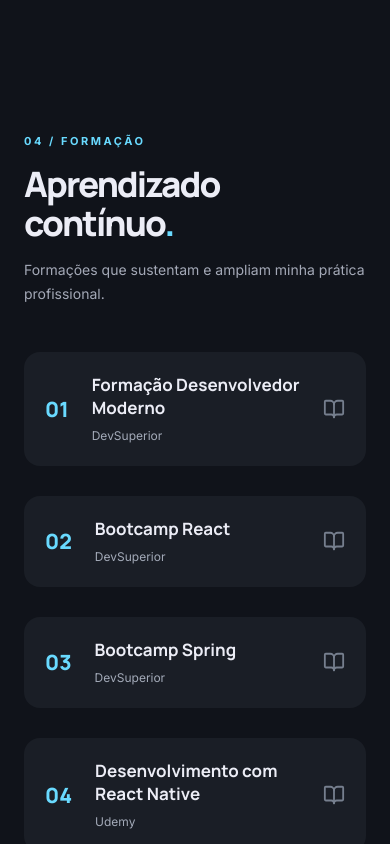
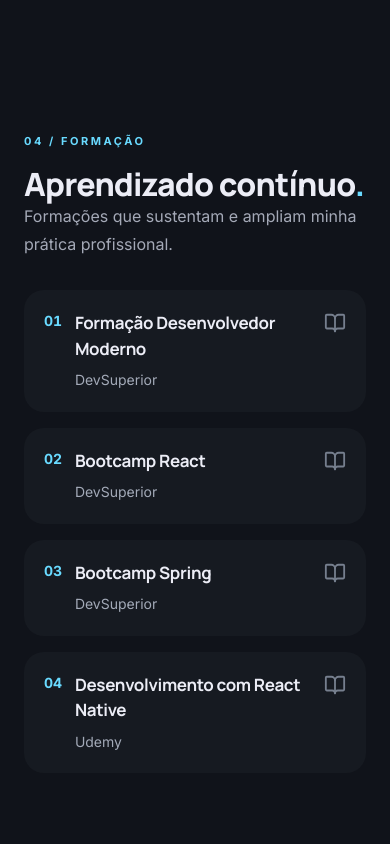
Before and after one commit to CleristonMP/portfolio-v2, a React (Vite) app: page / in a window 390 px wide. Shown: the part 4360-5204 px from the top of the page. Built offline with nearby package versions, Linux system fonts and the light colour scheme.

Commit message:
style(learning): refine responsive formation cards and hierarchy

```diff
--- a/src/sections/LearningSection.tsx
+++ b/src/sections/LearningSection.tsx
@@ -12,18 +12,20 @@ export function LearningSection({ text }: SectionProps) {
           title={text.learning}
           lead={text.learningLead}
         />
-        <div className="learning-grid">
+        <ol className="learning-grid" aria-label={text.learning}>
           {courses.map((course, index) => (
-            <div className="course" key={course.id}>
-              <span className="course-index">0{index + 1}</span>
+            <li className="course" key={course.id}>
+              <span className="course-index" aria-hidden="true">
+                0{index + 1}
+              </span>
               <div>
                 <h3>{course.title}</h3>
                 <p>{course.institution}</p>
               </div>
-              <BookOpen size={22} />
-            </div>
+              <BookOpen size={22} aria-hidden="true" focusable="false" />
+            </li>
           ))}
-        </div>
+        </ol>
       </div>
     </section>
   );
--- a/src/styles.css
+++ b/src/styles.css
@@ -510,36 +510,68 @@ button {
   line-height: 1.7;
   color: rgb(var(--color-text-method));
 }
-.learning-grid {
+.learning-section .section-heading {
+  align-items: start;
+  gap: 32px;
+  margin-bottom: 40px;
+}
+.learning-section .section-heading > div {
+  min-width: 0;
+}
+.learning-section h2 {
+  max-width: 18ch;
+  font: 800 clamp(32px, 4.2vw, 52px)/1.15 var(--font-display);
+  letter-spacing: -0.025em;
+  margin: 16px 0 0;
+  text-wrap: balance;
+}
+.learning-section .section-heading > p {
+  max-width: 34ch;
+  margin: 40px 0 0;
+  font-size: 16px;
+  line-height: 1.75;
+}
+.learning-section .learning-grid {
   display: grid;
-  grid-template-columns: repeat(2, 1fr);
+  grid-template-columns: repeat(2, minmax(0, 1fr));
   gap: 16px;
+  list-style: none;
+  padding: 0;
+  margin: 0;
 }
-.course {
-  background: rgb(var(--color-surface-course));
-  border-radius: 16px;
+.learning-section .course {
+  min-width: 0;
+  background: rgb(var(--color-surface-container));
+  border-radius: 20px;
   display: flex;
-  align-items: center;
-  gap: 23px;
-  padding: 26px;
+  align-items: start;
+  gap: 20px;
+  padding: 28px;
 }
-.course-index {
-  font: 800 21px var(--font-display);
+.learning-section .course-index {
+  flex: 0 0 2ch;
+  font: 700 14px/1.6 var(--font-body);
+  font-variant-numeric: tabular-nums;
   color: rgb(var(--color-primary));
 }
-.course > div {
+.learning-section .course > div {
   flex: 1;
+  min-width: 0;
 }
-.course h3 {
-  font: 700 17px var(--font-display);
+.learning-section .course h3 {
+  font: 700 18px/1.5 var(--font-display);
+  letter-spacing: -0.02em;
   margin: 0 0 8px;
 }
-.course p {
+.learning-section .course p {
   color: rgb(var(--color-text-course));
-  font-size: 12px;
+  font-size: 14px;
+  line-height: 1.6;
   margin: 0;
 }
-.course svg {
+.learning-section .course svg {
+  flex-shrink: 0;
+  margin-top: 2px;
   color: rgb(var(--color-icon-course));
 }
 .contact-section {
@@ -779,8 +811,7 @@ section:focus-visible {
     padding: 24px 12px;
     gap: 16px;
   }
-  .contact-layout,
-  .learning-grid {
+  .contact-layout {
     grid-template-columns: 1fr;
     gap: 30px;
   }
@@ -795,8 +826,22 @@ section:focus-visible {
     padding: 20px;
     margin-top: 28px;
   }
-  .course {
-    padding: 21px;
+  .learning-section .section-heading {
+    gap: 20px;
+    margin-bottom: 32px;
+  }
+  .learning-section .section-heading > p {
+    margin: 0;
+  }
+  .learning-section .learning-grid {
+    grid-template-columns: minmax(0, 1fr);
+  }
+  .learning-section .course {
+    gap: 12px;
+    padding: 20px;
+  }
+  .learning-section .course h3 {
+    font-size: 17px;
   }
   .footer-inner {
     align-items: start;
```
Also changed, not shown: 3 other files (tests, documents, lock files or other folders).
